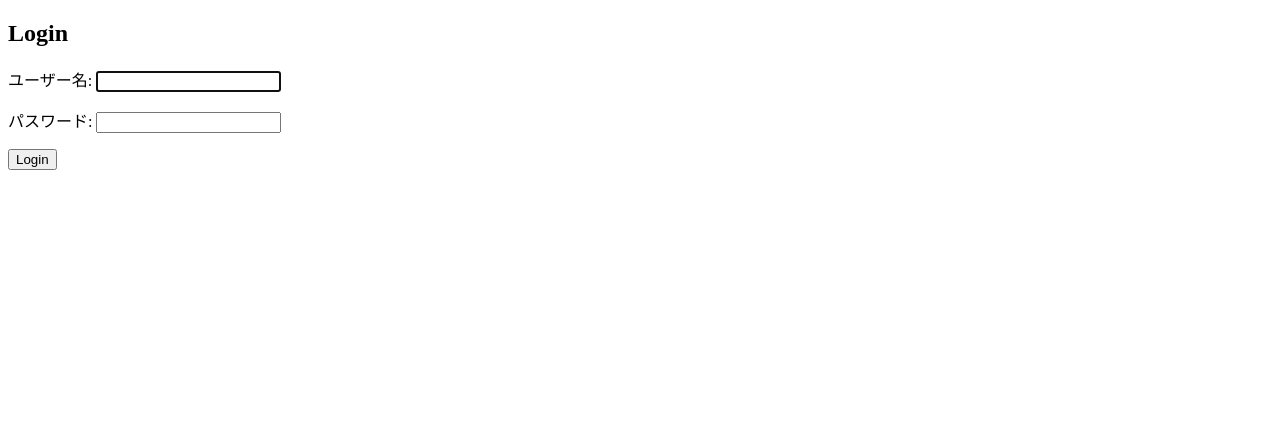
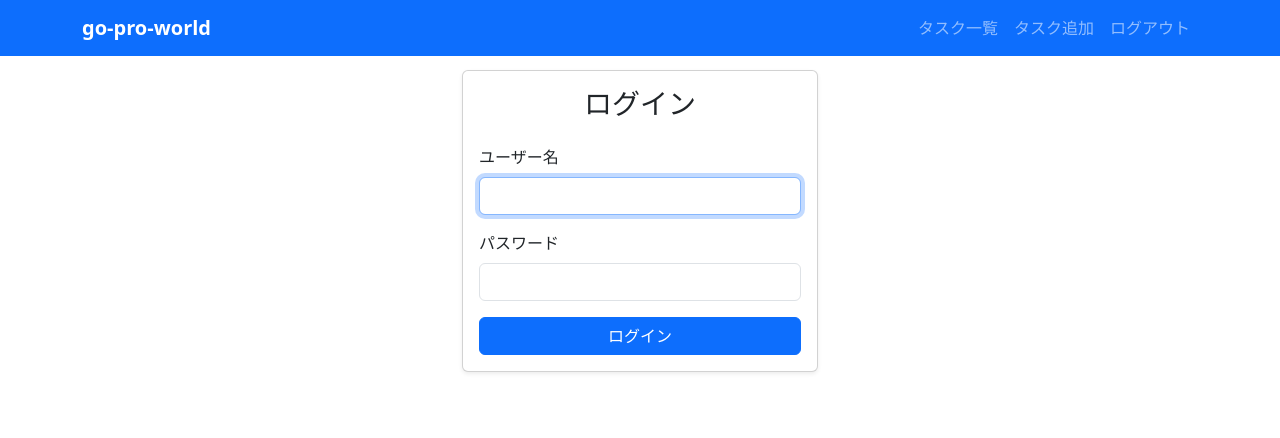
Before and after one commit to hisao5232/personal-django-todo, a Django app: page /login/ in a window 1280 px wide. Shown: the top 438 px of the page. Run offline with Django 5.2, Linux system fonts and the light colour scheme; some libraries are stand-ins or nearby versions.

Commit message:
fix login

```diff
--- a/todoproject/todo/templates/login.html
+++ b/todoproject/todo/templates/login.html
@@ -1,14 +1,28 @@
-<!DOCTYPE html>
-<html>
-<head>
-    <title>Login</title>
-</head>
-<body>
-    <h2>Login</h2>
-    <form method="post">
-        {% csrf_token %}
-        {{ form.as_p }}
-        <button type="submit">Login</button>
-    </form>
-</body>
-</html>
+{% extends "base.html" %}
+{% load widget_tweaks %}
+
+{% block title %}ログイン{% endblock %}
+
+{% block content %}
+<div class="row justify-content-center">
+    <div class="col-md-6 col-lg-4">
+        <div class="card shadow-sm">
+            <div class="card-body">
+                <h3 class="card-title text-center mb-4">ログイン</h3>
+                <form method="post">
+                    {% csrf_token %}
+                    <div class="mb-3">
+                        <label for="id_username" class="form-label">ユーザー名</label>
+                        {{ form.username|add_class:"form-control" }}
+                    </div>
+                    <div class="mb-3">
+                        <label for="id_password" class="form-label">パスワード</label>
+                        {{ form.password|add_class:"form-control" }}
+                    </div>
+                    <button type="submit" class="btn btn-primary w-100">ログイン</button>
+                </form>
+            </div>
+        </div>
+    </div>
+</div>
+{% endblock %}
--- a/todoproject/todo/views.py
+++ b/todoproject/todo/views.py
@@ -21,21 +21,25 @@ def task_create(request):
         form = TaskForm()
     return render(request, 'tasks/task_form.html', {'form': form})
 
+@login_required
 def task_delete(request, pk):
     task = get_object_or_404(Task, pk=pk)
     task.delete()
     return redirect('task_list')
 
+@login_required
 def task_detail(request, pk):
     task = get_object_or_404(Task, pk=pk)
     return render(request, 'tasks/task_detail.html', {'task': task})
 
+@login_required
 def task_toggle(request, pk):
     task = get_object_or_404(Task, pk=pk)
     task.completed = not task.completed
     task.save()
     return redirect('task_detail', pk=pk)
 
+@login_required
 def task_update(request, pk):
     task = get_object_or_404(Task, pk=pk)
     if request.method == 'POST':
--- a/todoproject/todoproject/settings.py
+++ b/todoproject/todoproject/settings.py
@@ -21,6 +21,7 @@ INSTALLED_APPS = [
     'django.contrib.messages',
     'django.contrib.staticfiles',
     'todo',
+    "widget_tweaks",
 ]
 
 MIDDLEWARE = [
```
